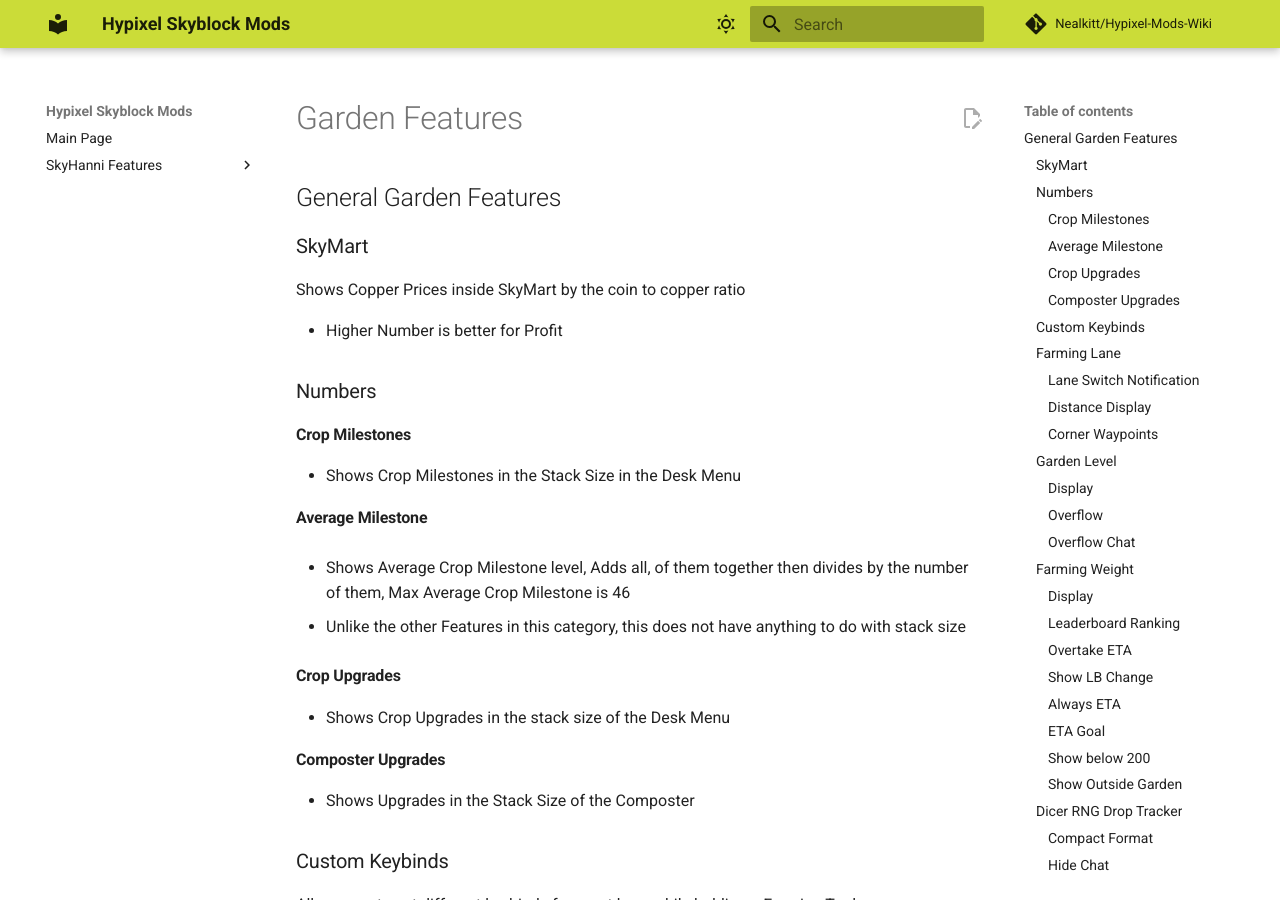
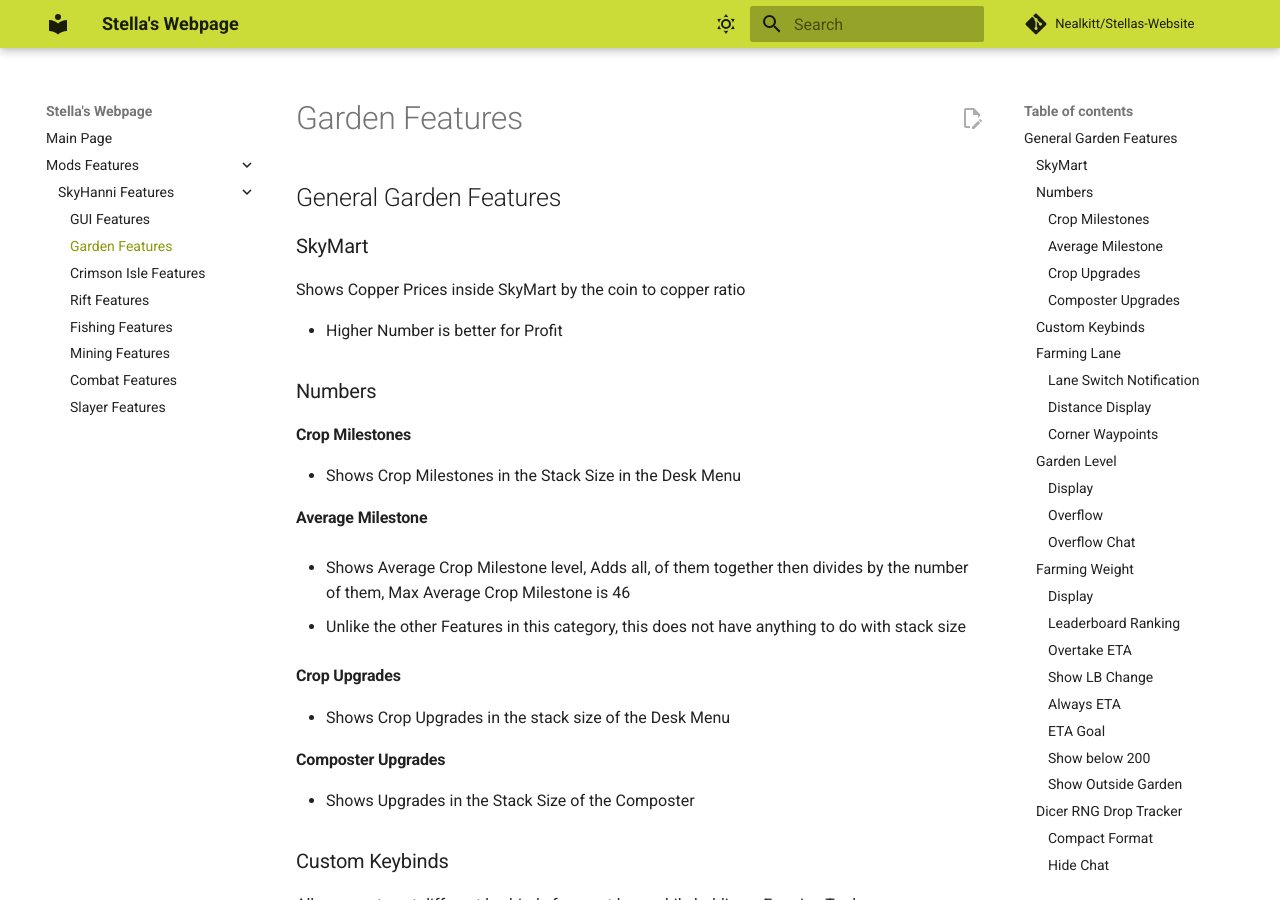
Before and after one commit to Nealkitt/Stellas-Website, an MkDocs documentation site: the page built from docs/mods_features/SkyHanni/Garden.md, in a window 1280 px wide and 900 px high. Built offline with MkDocs 1.6.1 and Material for MkDocs 9.7.7, drawn with Linux system fonts in a browser that asks for light colours; comment, search, counter and statistics services are not loaded.

Commit message:
shellfish
shellfish, decided i'm going to add me to this, wiki still is gonan be there just over a subcategory

```diff
--- a/mkdocs.yml
+++ b/mkdocs.yml
@@ -1,13 +1,22 @@
-site_name: Hypixel Skyblock Mods
+site_name: Stella's Webpage
 site_url: https://nealkitt.moe
-repo_name: Nealkitt/Hypixel-Mods-Wiki
-repo_url: https://github.com/nealkitt/Hypixel-Mods-Wiki
+repo_name: Nealkitt/Stellas-Website
+repo_url: https://github.com/nealkitt/Stellas-Website
 nav:
   - index.md
-  - SkyHanni Features:
-    - SkyHanni/GUI.md
-    - SkyHanni/Garden.md
-    - SkyHanni/Crimson_Isle.md
+  - Mods Features:
+    - mods_features/index.md
+    - SkyHanni Features:
+      - mods_features/SkyHanni/GUI.md
+      - mods_features/SkyHanni/Garden.md
+      - mods_features/SkyHanni/Crimson_Isle.md
+      - mods_features/SkyHanni/The_Rift.md
+      - mods_features/SkyHanni/Fishing.md
+      - mods_features/SkyHanni/Mining.md
+      - mods_features/SkyHanni/Combat.md
+      - mods_features/SkyHanni/Slayer.md
+
+
 
 
 theme:
```
Also changed, not shown: docs/index.md (+2 -26 lines), docs/mods_features/SkyHanni/Combat.md (added, +1 -0 lines), docs/mods_features/SkyHanni/Fishing.md (added, +1 -0 lines), docs/mods_features/SkyHanni/Mining.md (added, +1 -0 lines), docs/mods_features/SkyHanni/Slayer.md (added, +1 -0 lines), docs/mods_features/SkyHanni/The_Rift.md (added, +1 -0 lines), docs/mods_features/index.md (added, +30 -0 lines), docs/mods_features/SkyHanni/Crimson_Isle.md (renamed from docs/SkyHanni/Crimson_Isle.md), docs/mods_features/SkyHanni/GUI.md (renamed from docs/SkyHanni/gui.md), docs/mods_features/SkyHanni/Garden.md (renamed from docs/SkyHanni/garden.md).
